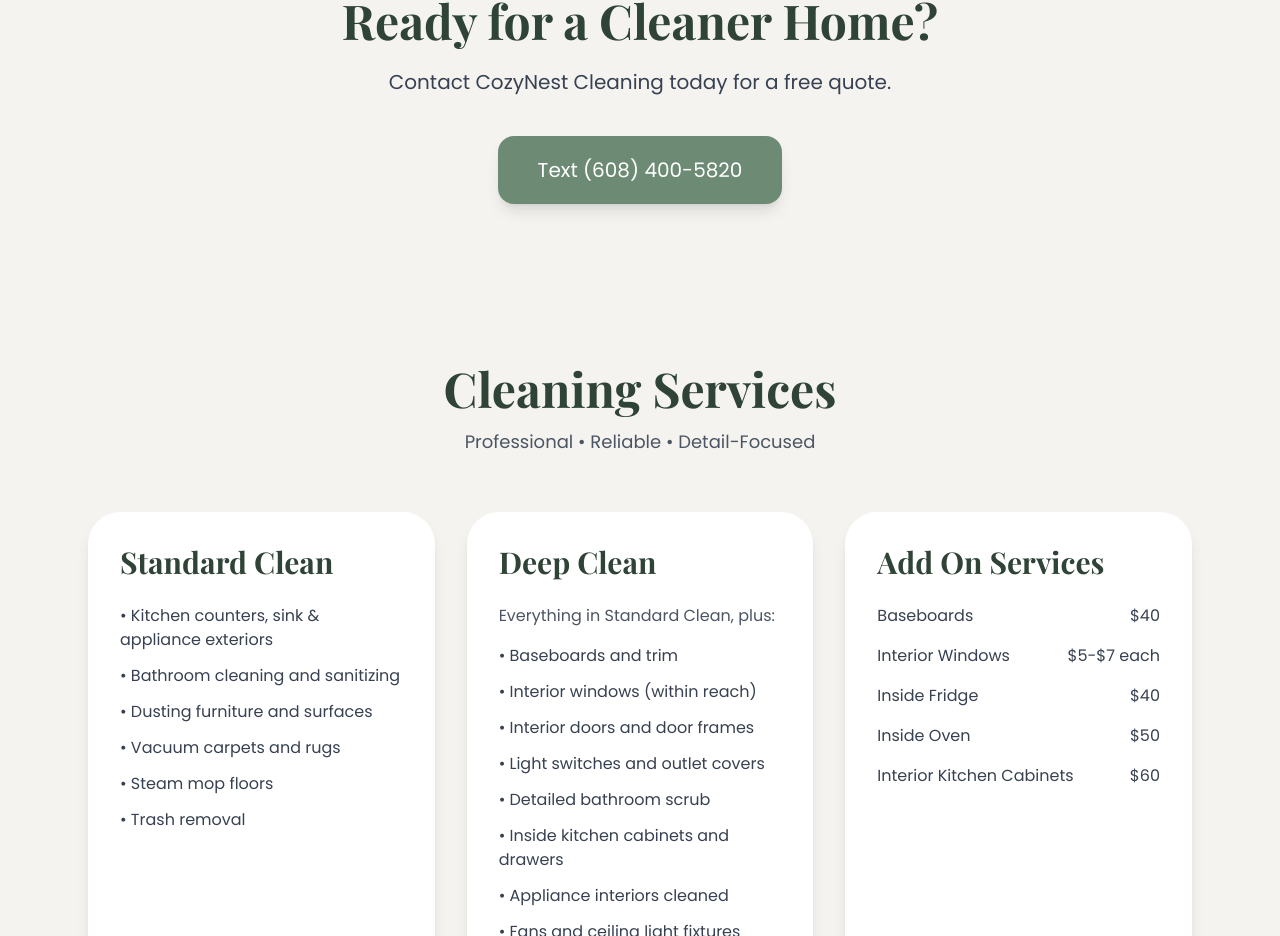
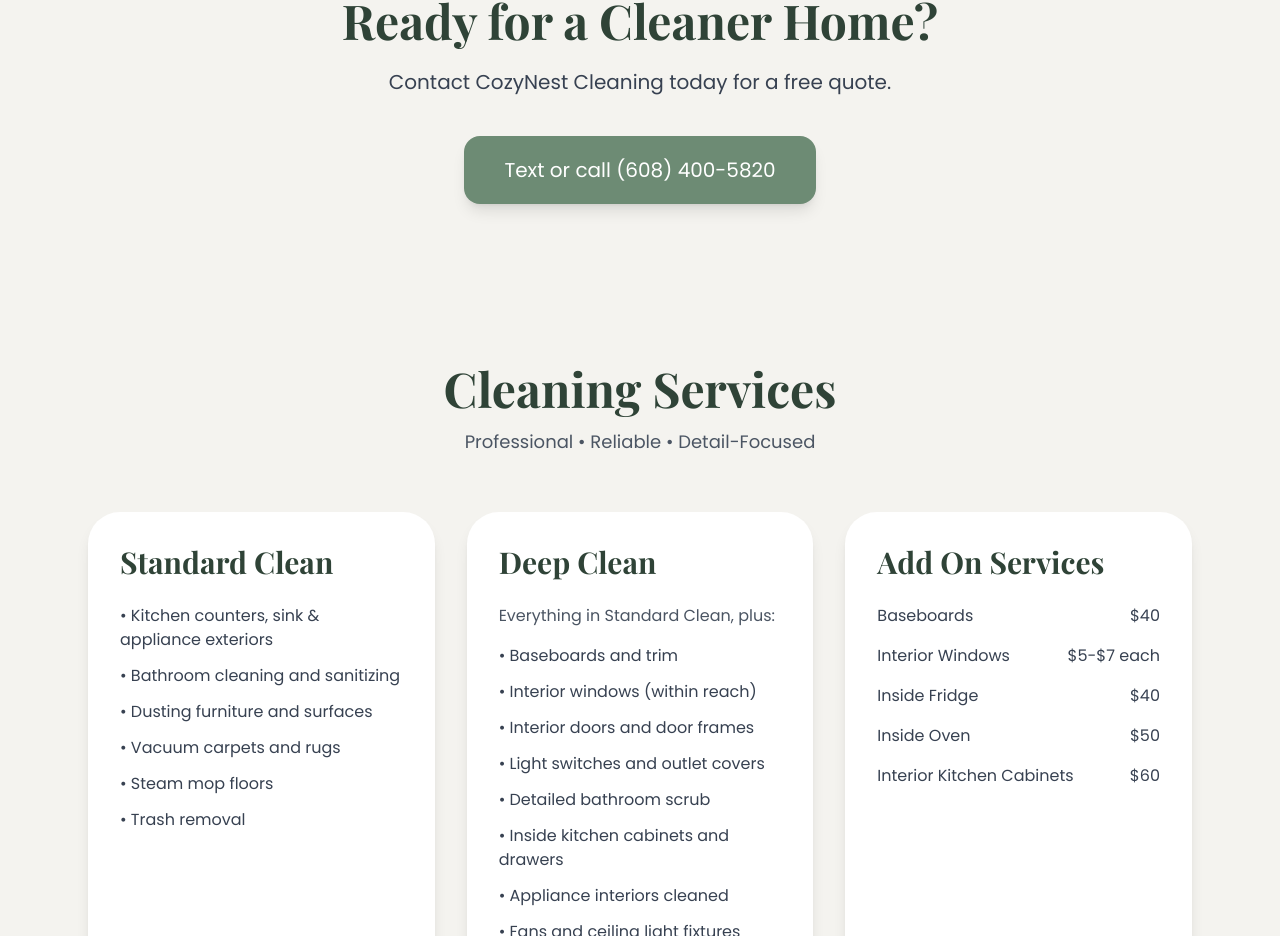
Before and after one commit to CozyNest26/cozynest-cleaning, a React (Vite) app in the folder cozynest-cleaning/: page / in a window 1280 px wide. Shown: the part 1805-2741 px from the top of the page. Built offline with nearby package versions, Linux system fonts and the light colour scheme.

Commit message:
Update App.jsx

```diff
--- a/cozynest-cleaning/src/App.jsx
+++ b/cozynest-cleaning/src/App.jsx
@@ -135,7 +135,7 @@
             href="sms:16084005820"
             className="inline-block bg-[#6d8b74] hover:bg-[#58705e] text-white px-10 py-5 rounded-2xl text-xl shadow-lg transition"
           >
-            Text (608) 400-5820
+            Text or call (608) 400-5820
           </a>
         </div>
       </section>
```
